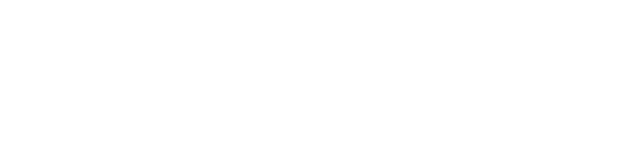
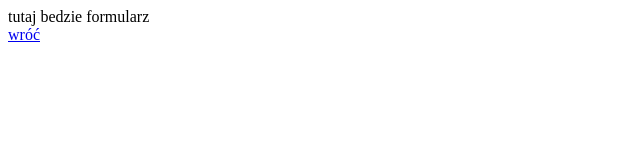
Before and after one commit to nikos41111/cwiczenia1-6, a plain HTML site: page formularz_majer.html in a window 1280 px wide. Shown: the whole page, without its empty margins (0-640 px from the left). Drawn offline with Linux system fonts and the light colour scheme.

Commit message:
Update formularz_majer.html

```diff
--- a/formularz_majer.html
+++ b/formularz_majer.html
@@ -6,5 +6,7 @@
                    <title>     </title>
                </head>
                 <body>
+tutaj bedzie formularz<br>
+<A HREF="index.html"> wróć </A>
                 </body>
        </html>
```
